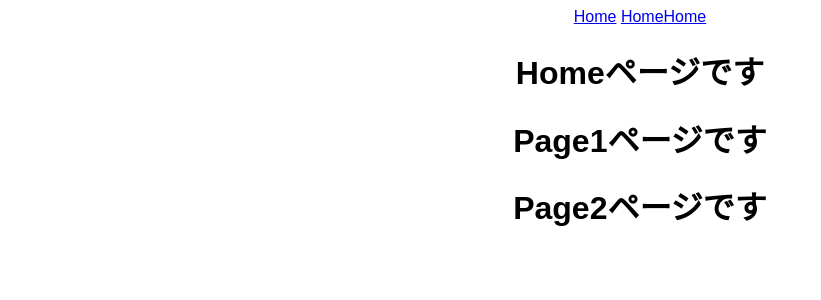
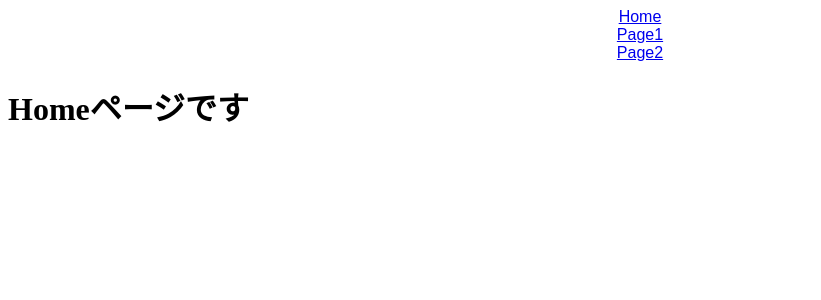
Before and after one commit to TOMOYAITO0726/react-router, a React (Create React App) app: page / in a window 1280 px wide. Shown: the top 300 px of the page, without its empty margins (0-821 px from the left). Built offline with nearby package versions, Linux system fonts and the light colour scheme.

Commit message:
基本的なページ遷移

```diff
--- a/src/App.js
+++ b/src/App.js
@@ -1,4 +1,4 @@
-import { BrowserRouter, Link } from "react-router-dom";
+import { BrowserRouter, Link, Switch, Route } from "react-router-dom";
 import { Home } from "./Home";
 import { Page1 } from "./Page1";
 import { Page2 } from "./Page2";
@@ -10,12 +10,23 @@
       {/* //囲った配下でルーティングを有効にする */}
       <div className="App">
         <Link to="/">Home</Link> {/*Linkでページ遷移を設定できる */}
-        <Link to="/">Home</Link>
-        <Link to="/">Home</Link>
+        <br />
+        <Link to="/page1">Page1</Link>
+        <br />
+        <Link to="/page2">Page2</Link>
+
+      </div>
+      <Switch>{/* Swictでコンポーネントを分ける */}
+      <Route exact path="/">{/* RouteでURLとコンポーネントを結びつける */}
         <Home />
+      </Route>
+      <Route path="/page1">{/* RouteでURLとコンポーネントを結びつける */}
         <Page1 />
+      </Route>
+      <Route path="/page2">{/* RouteでURLとコンポーネントを結びつける */}
         <Page2 />
-      </div>
+      </Route>
+      </Switch>
     </BrowserRouter>
   );
 }
```
